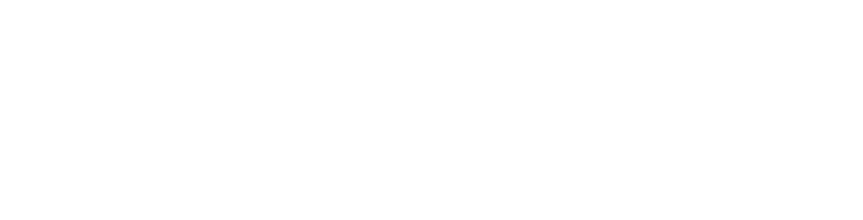
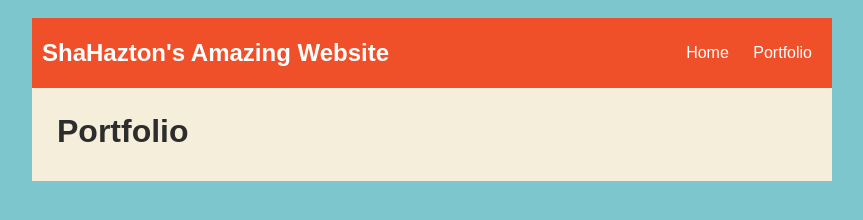
Before and after one commit to shahaztonrussell/shahaztonrussell.github.io, a plain HTML site: page porfolio.html in a window 1280 px wide. Shown: the whole page, without its empty margins (208-1071 px from the left). Drawn offline with nearby package versions, Linux system fonts and the light colour scheme; no server answers.

Commit message:
portfolio

```diff
--- a/porfolio.html
+++ b/porfolio.html
@@ -2,11 +2,104 @@
 <html>
     <head>
         <title>ShaHazton's Amazing Website </title>
+        <style type="text/css">
+            body {
+                background: rgb(125, 198, 205);
+                color: rgb(45, 45, 45);
+                padding: 10px;
+                font-family: arial;
+            }
+            header {
+                font-size: 1.5em;
+                font-weight: bold;
+            }
+            h1 {
+                margin: 10px;
+            }
+            #all-contents {
+                max-width: 800px;
+                margin: auto;
+            }
+
+            /* navigation menu */
+            nav {
+                background: rgb(239, 80, 41);
+                margin: 0 auto;
+                display: flex;
+                padding: 10px;
+            }
+            nav header {
+                display: flex;
+                align-items: center;
+                color: rgb(255, 255, 255);
+                flex: 1;
+            }
+            nav ul {
+                list-style-image: none;
+            }
+            nav li {
+                display: inline-block;
+                padding: 0 10px;
+            }
+            nav a {
+                text-decoration: none;
+                color: #fff;
+            }
+
+            /* main container area beneath menu */
+            main {
+                background: rgb(245, 238, 219);
+                display: flex;
+            }
+            .content {
+                flex: 1;
+                padding: 15px;
+            }
+            /* portfolio styles */
+            #portfolio {
+                list-style-type: none;
+                padding-left: 0;
+            }
+
+            #portfolio li {
+                background: #fff;
+                padding: 10px;
+                border-radius: 10px;
+                margin-bottom: 10px;
+            }
+
+            #portfolio li:hover {
+                background: #eee;
+            }
+
+            #portfolio a {
+                text-decoration: none;
+                color: #454545;
+            }
+        </style>
 
     </head>
     <body>
         <div id="all-contents">
+            <nav>
+                <header>ShaHazton's Amazing Website</header>
+                <ul>
+                    <li><a href="index.html">Home</a>
+                    </li>
+                    <li><a href="portfolio.html">Portfolio</a>
+                    </li>
+                </ul>
+            </nav>
+            <main>
+                <div class="content">
+                    <h1>Portfolio</h1>
+                    <ul id="portfolio">
+                    </ul>
+                </div>
+            </main>
 
         </div>
     </body>
+    <script src="https://ajax.googleapis.com/ajax/libs/jquery/2.1.3/jquery.min.js"></script>
+<script id="portfolioScript">$(document).ready(function() {$.getJSON('projects/projects.json').then(function(data) { data.projects.forEach(function(project){ $('#portfolio').append('<li><a href="projects/' + project.name + '/">' + project.title + ' : ' + project.description + '</a></li>'); }); }); });</script>
 </html>
```
